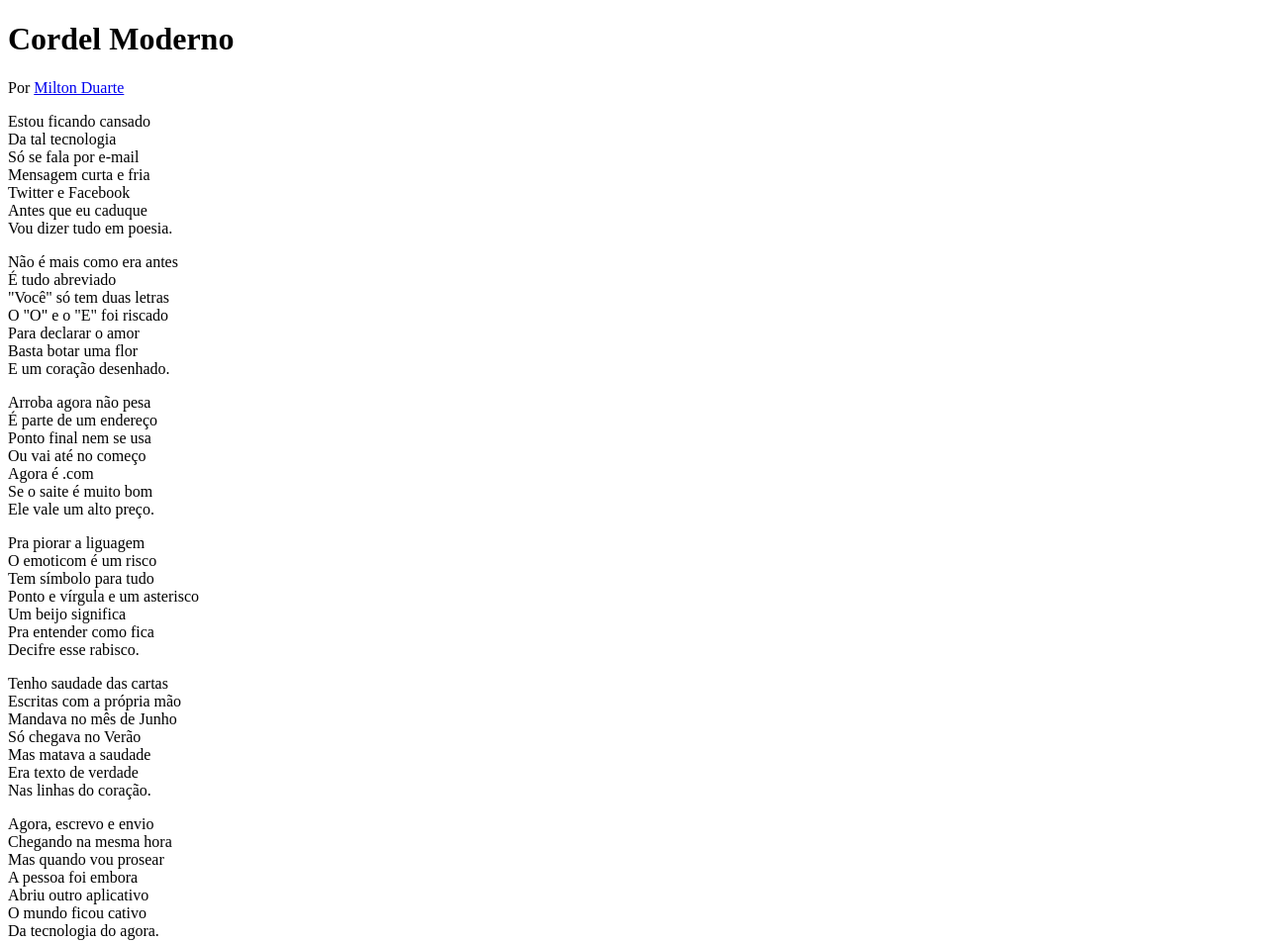
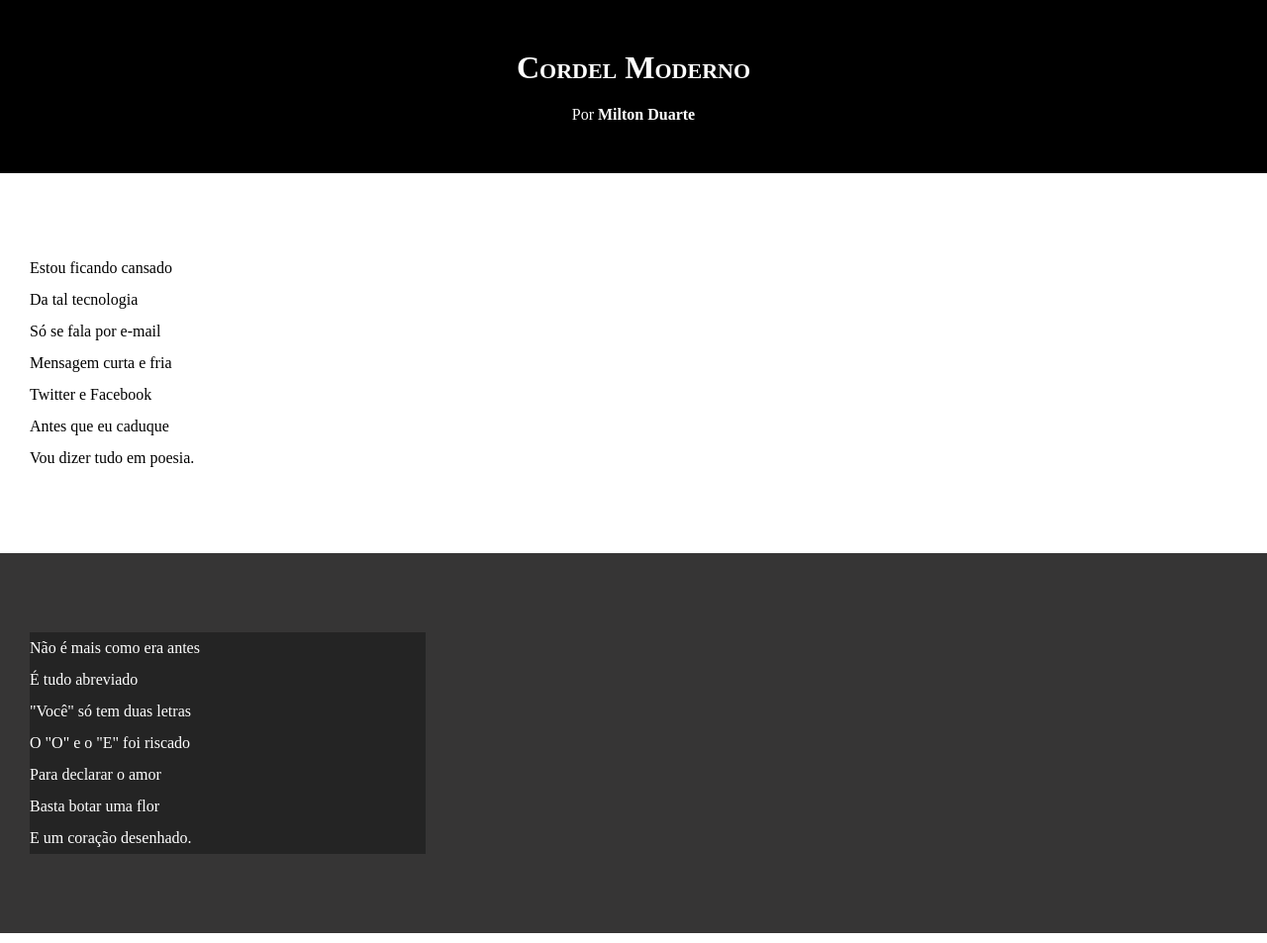
Before and after one commit to Vitoriacoliveira/html-css, a plain HTML site: page desafios/d012/index.html in a window 1280 px wide. Shown: the top 953 px of the page at 99% size. Drawn offline with Linux system fonts and the light colour scheme.

Commit message:
update d012

```diff
--- a/desafios/d012/estilo/style.css
+++ b/desafios/d012/estilo/style.css
@@ -1 +1,66 @@
 @charset "UTF-8";
+
+*{
+   margin: 0px;
+   padding: 0px;
+}
+
+html, body{
+    min-height: 100vh;
+    background-color: darkgray;
+}
+
+header{
+    background-color: black;
+    color: white;
+    text-align: center;
+}
+
+header > h1{
+   padding-top: 50px;
+   font-variant: small-caps;
+}
+
+header > p {
+    padding-bottom: 50px;
+    padding-top: 20px;
+}
+
+ a{
+    color: white;
+    text-decoration: none;
+    font-weight: bold;
+}
+
+a:hover{
+    text-decoration: underline;
+}
+
+section{
+    padding-top: 10vh;
+    padding-bottom: 10vh;
+    line-height: 2em;
+    padding-left: 30px;
+}
+
+section.normal{
+    background-color: white;
+    color: black;
+}
+
+section.imagem{
+    background-color: rgb(54, 53, 53);
+    color: white;
+}
+
+section.imagem > p{
+    width:400px ;
+    background-color: rgba(0, 0, 0, 0.325);
+}
+
+footer{
+    background-color: black;
+    color: white;
+    text-align: center;
+    padding:10px;
+}
--- a/desafios/d012/index.html
+++ b/desafios/d012/index.html
@@ -12,7 +12,7 @@
         <link rel="stylesheet" href="estilo/style.css">
     </header>
 
-    <section>
+    <section class="normal">
         <p>
             Estou ficando cansado <br>
             Da tal tecnologia <br>
@@ -26,7 +26,7 @@
 
 
 
-    <section>
+    <section class="imagem">
         <p>
             Não é mais como era antes <br>
             É tudo abreviado <br>
@@ -40,7 +40,7 @@
 
 
 
-    <section>
+    <section class="normal">
         <p>
             Arroba agora não pesa <br>
             É parte de um endereço <br>
@@ -63,7 +63,7 @@
 
 
 
-    <section>
+    <section class="imagem">
         <p>
             Tenho saudade das cartas <br>
             Escritas com a própria mão <br>
@@ -77,7 +77,7 @@
 
 
 
-    <section>
+    <section class="normal">
         <p>
             Agora, escrevo e envio <br>
             Chegando na mesma hora <br>
```
